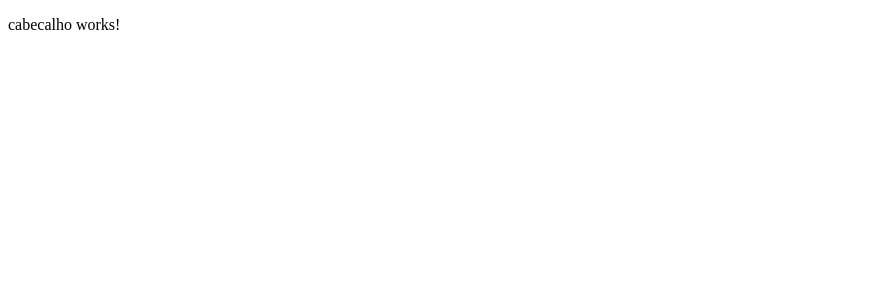
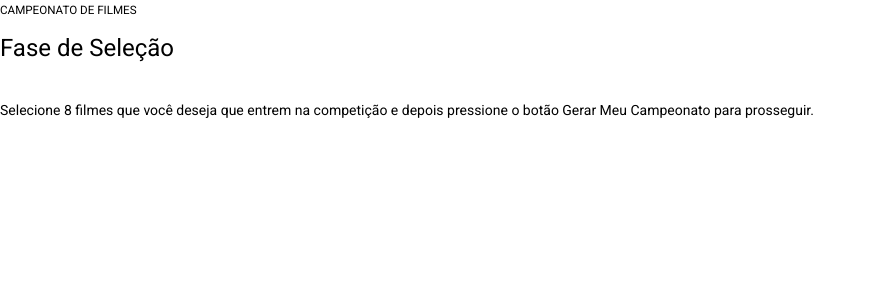
Before and after one commit to LarissaSantana/Copa-de-filmes, an Angular app in the folder CopaDeFilmes.SPA/CopaDeFilmes/: page / in a window 1280 px wide. Shown: the top 300 px of the page, without its empty margins (0-876 px from the left). Built offline with nearby package versions, Linux system fonts and the light colour scheme.

Commit message:
Adicionando o Angular Material

```diff
--- a/CopaDeFilmes.SPA/CopaDeFilmes/angular.json
+++ b/CopaDeFilmes.SPA/CopaDeFilmes/angular.json
@@ -28,6 +28,7 @@
               "src/assets"
             ],
             "styles": [
+              "./node_modules/@angular/material/prebuilt-themes/indigo-pink.css",
               "src/styles.css"
             ],
             "scripts": []
@@ -91,6 +92,7 @@
               "src/assets"
             ],
             "styles": [
+              "./node_modules/@angular/material/prebuilt-themes/indigo-pink.css",
               "src/styles.css"
             ],
             "scripts": []
--- a/CopaDeFilmes.SPA/CopaDeFilmes/package.json
+++ b/CopaDeFilmes.SPA/CopaDeFilmes/package.json
@@ -12,10 +12,12 @@
   "private": true,
   "dependencies": {
     "@angular/animations": "~11.0.5",
+    "@angular/cdk": "^11.0.3",
     "@angular/common": "~11.0.5",
     "@angular/compiler": "~11.0.5",
     "@angular/core": "~11.0.5",
     "@angular/forms": "~11.0.5",
+    "@angular/material": "^11.0.3",
     "@angular/platform-browser": "~11.0.5",
     "@angular/platform-browser-dynamic": "~11.0.5",
     "@angular/router": "~11.0.5",
--- a/CopaDeFilmes.SPA/CopaDeFilmes/src/app/app.module.ts
+++ b/CopaDeFilmes.SPA/CopaDeFilmes/src/app/app.module.ts
@@ -6,6 +6,7 @@
 import { FilmeListaComponent } from './views/filme-lista/filme-lista.component';
 import { CabecalhoComponent } from './views/cabecalho/cabecalho.component';
 import { FilmeComponent } from './views/filme/filme.component';
+import { BrowserAnimationsModule } from '@angular/platform-browser/animations';
 
 @NgModule({
   declarations: [
@@ -16,7 +17,8 @@
   ],
   imports: [
     BrowserModule,
-    AppRoutingModule
+    AppRoutingModule,
+    BrowserAnimationsModule
   ],
   providers: [],
   bootstrap: [AppComponent]
--- a/CopaDeFilmes.SPA/CopaDeFilmes/src/app/views/cabecalho/cabecalho.component.html
+++ b/CopaDeFilmes.SPA/CopaDeFilmes/src/app/views/cabecalho/cabecalho.component.html
@@ -1 +1,5 @@
-<p>cabecalho works!</p>
+<h5>CAMPEONATO DE FILMES</h5>
+
+<h1>Fase de Seleção</h1>
+<br>Selecione 8 filmes que você deseja que entrem na competição e depois pressione o
+botão Gerar Meu Campeonato para prosseguir.
--- a/CopaDeFilmes.SPA/CopaDeFilmes/src/index.html
+++ b/CopaDeFilmes.SPA/CopaDeFilmes/src/index.html
@@ -6,8 +6,10 @@
   <base href="/">
   <meta name="viewport" content="width=device-width, initial-scale=1">
   <link rel="icon" type="image/x-icon" href="favicon.ico">
+  <link href="https://fonts.googleapis.com/css?family=Roboto:300,400,500&display=swap" rel="stylesheet">
+  <link href="https://fonts.googleapis.com/icon?family=Material+Icons" rel="stylesheet">
 </head>
-<body>
+<body class="mat-typography">
   <app-root></app-root>
 </body>
 </html>
--- a/CopaDeFilmes.SPA/CopaDeFilmes/src/styles.css
+++ b/CopaDeFilmes.SPA/CopaDeFilmes/src/styles.css
@@ -1 +1,4 @@
 /* You can add global styles to this file, and also import other style files */
+
+html, body { height: 100%; }
+body { margin: 0; font-family: Roboto, "Helvetica Neue", sans-serif; }
```
Also changed, not shown: 1 other file (tests, documents, lock files or other folders).
